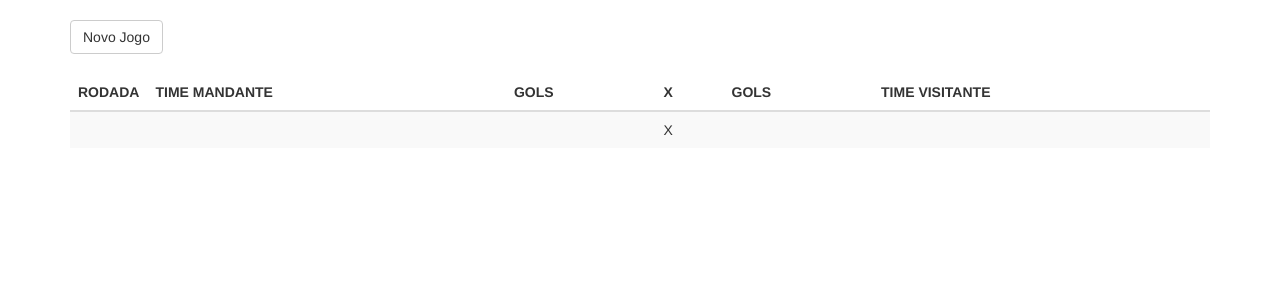
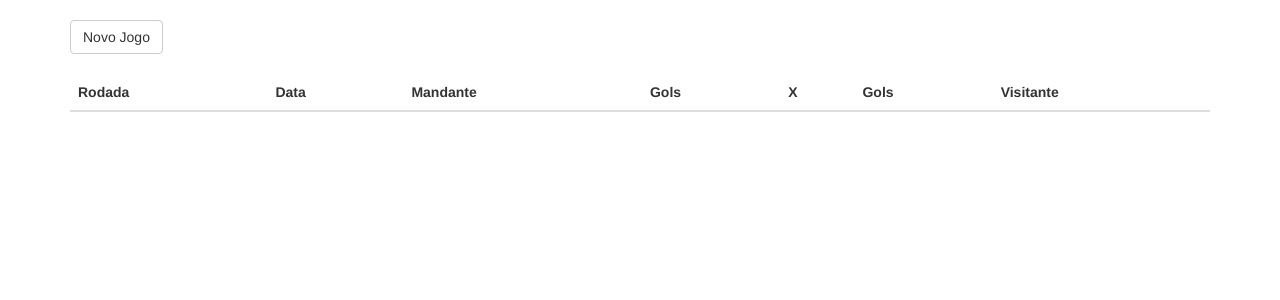
Before and after one commit to RafaSoprani/PROJETO-CAMPEONATO, a Flask app: template jogos/templates/listarjogos.html in a window 1280 px wide. Shown: the part 52-352 px from the top of the page. Run offline with Flask 2, Linux system fonts and the light colour scheme; tables that the repository leaves empty hold one stand-in row (values such as "Sample post"); the template is opened without the code that fills it: values that come from a table or form of the project are taken from there, most other values are stand-ins (such as "Sample title", 1, 10 or a date in 2020); lists and menus that the app fills with data are empty; some libraries are stand-ins or nearby versions.

Commit message:
consertado listar jogos

```diff
--- a/jogos/templates/listarjogos.html
+++ b/jogos/templates/listarjogos.html
@@ -5,30 +5,35 @@
 <br>
 <br>
 <table class="table table-striped">
-  <thead class="thead-dark">
-    <tr>
-      <th>RODADA</th>
-      <th>TIME MANDANTE</th>
-      <th>GOLS</th>
-      <th>X</th>
-      <th>GOLS</th>
-      <th>TIME VISITANTE</th>
+  <thead>
+      <tr>
+          <th>Rodada</th>
+          <th>Data</th>
+          <th>Mandante</th>
+          <th>Gols</th>
+          <th>X</th>
+          <th>Gols</th>
+          <th>Visitante</th>
     </tr>
   </thead>
+    <tbody>
   <tbody>
-    {% for time in times %}
-    {% for jogo in jogos %}
-    <tr>
-      <td>{{ Jogos.time.RODADA }}</td>
-      <td>{{ Jogos.time.time_mandante_id }}</td>
-      <td>{{ Jogos.time.gols_mandante }}</td>
-      <td>X</td>
-      <td>{{ Jogos.time.gols_visitante }}</td>
-      <td>{{ Jogos.time.time_visitante_id }}</td>
+    {% for rodada in jogos %}
+    {% for jogo in jogos[rodada] %}
+        <tr>
+            <th>{{rodada}}</th>
+            <th>{{jogo.data.strftime('%d/%m/%Y') }}</th>
+            <th>{{jogo.mandante.nome}}</th>
+            <th>{{jogo.gols_mandante}}</th>
+            <th>X</th>
+            <th>{{jogo.gols_visitante}}</th>
+            <th>{{jogo.visitante.nome}}</th>
+            <th><a href="{{ url_for('jogos.update', id=jogo.id) }}" class="btn btn-default">editar</a></th>
+            <th><a href="{{ url_for('jogos.delete', id=jogo.id) }}" class="btn btn-default">deletar</a></th>
     </tr>
-  </tbody>
-  {% endfor %}
-  {% endfor %}
+    {% endfor %}
+    {% endfor %}
+    <tbody>
 </table>
 
 {% endblock %}
--- a/jogos/templates/novojogo.html
+++ b/jogos/templates/novojogo.html
@@ -34,7 +34,7 @@
 			{{ form.gols_visitante.label }} {{ form.gols_visitante(size=7) }}<br>
 			{{ form.amarelos_visitante.label }} {{ form.amarelos_visitante(size=8) }}<br>
 			{{ form.vermelhos_visitante.label }} {{ form.vermelhos_visitante(size=7) }}<br>
-			{{ form.enviar.label }} {{ form.enviar(size=32) }}<br>
+			{{ form.enviar() }}
 		</div>
 	</div>
 </div>
--- a/main/templates/index.html
+++ b/main/templates/index.html
@@ -4,7 +4,6 @@
 <table class="table table-striped">
 	<thead>
 		<tr>
-			<th></th>
 			<th>Time</th>
 			<th>Pontos</th>
 			<th>Jogos</th>
@@ -21,7 +20,6 @@
 	<tbody>
 		{% for time in times %}
 		<tr>
-			<td><img class="escudo-mini" src="{{ time.escudo }}"></td>
 			<td>{{time.nome}}</td>
 			<td>{{time.pontos}}</td>
 			<td>{{time.jogos|length}}</td>
```
Also changed, not shown: app.db, models/jogo.py (line endings or trailing spaces).
